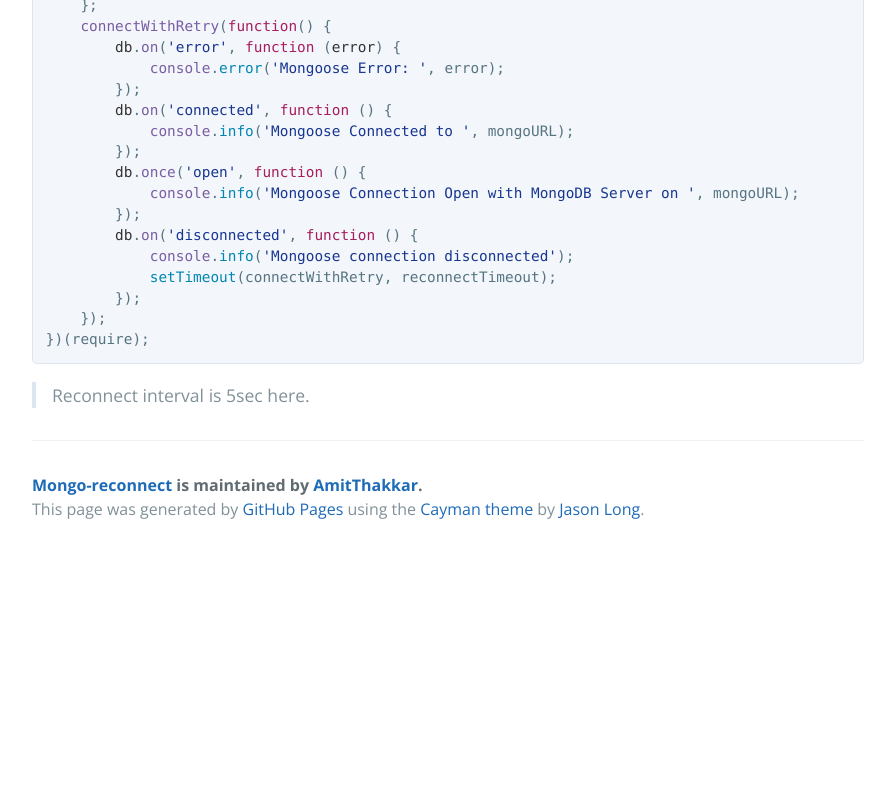
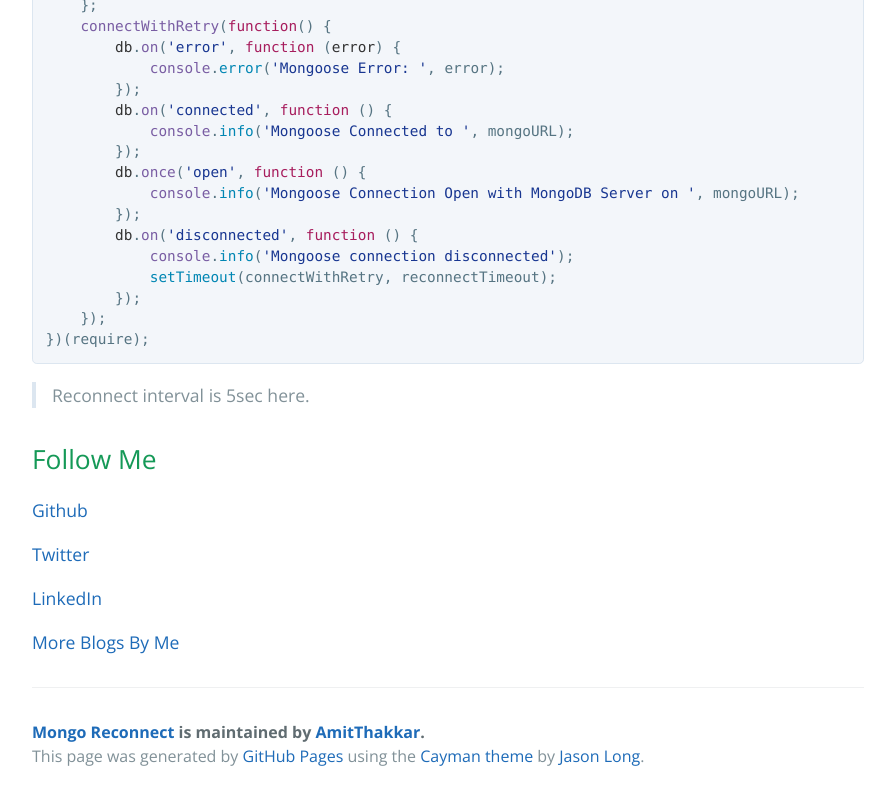
Before and after one commit to AmitThakkar/mongo-reconnect, a plain HTML site: page index.html in a window 1280 px wide. Shown: the part 1115-1915 px from the top of the page, without its empty margins (192-1087 px from the left). Before the commit the page ends 1668 px from the top, so only its background shows below. Drawn offline with nearby package versions, Linux system fonts and the light colour scheme.

Commit message:
Create gh-pages branch via GitHub

```diff
--- a/index.html
+++ b/index.html
@@ -2,7 +2,7 @@
 <html lang="en-us">
   <head>
     <meta charset="UTF-8">
-    <title>Mongo-reconnect by AmitThakkar</title>
+    <title>Mongo Reconnect by AmitThakkar</title>
     <meta name="viewport" content="width=device-width, initial-scale=1">
     <link rel="stylesheet" type="text/css" href="stylesheets/normalize.css" media="screen">
     <link href='https://fonts.googleapis.com/css?family=Open+Sans:400,700' rel='stylesheet' type='text/css'>
@@ -11,7 +11,7 @@
   </head>
   <body>
     <section class="page-header">
-      <h1 class="project-name">Mongo-reconnect</h1>
+      <h1 class="project-name">Mongo Reconnect</h1>
       <h2 class="project-tagline">This is a demo repository which shows how to reconnect with MongoDB Server with NodeJS.</h2>
       <a href="https://github.com/AmitThakkar/mongo-reconnect" class="btn">View on GitHub</a>
       <a href="https://github.com/AmitThakkar/mongo-reconnect/zipball/master" class="btn">Download .zip</a>
@@ -71,8 +71,19 @@ MongoDB Server will up again, it will automatically connect to <strong>MongoDB</
 <p>Reconnect interval is 5sec here.</p>
 </blockquote>
 
+<h2>
+<a id="follow-me" class="anchor" href="#follow-me" aria-hidden="true"><span aria-hidden="true" class="octicon octicon-link"></span></a>Follow Me</h2>
+
+<p><a href="https://github.com/AmitThakkar">Github</a></p>
+
+<p><a href="https://twitter.com/amit_thakkar01">Twitter</a></p>
+
+<p><a href="https://in.linkedin.com/in/amitthakkar01">LinkedIn</a></p>
+
+<p><a href="http://amitthakkar.github.io/">More Blogs By Me</a></p>
+
       <footer class="site-footer">
-        <span class="site-footer-owner"><a href="https://github.com/AmitThakkar/mongo-reconnect">Mongo-reconnect</a> is maintained by <a href="https://github.com/AmitThakkar">AmitThakkar</a>.</span>
+        <span class="site-footer-owner"><a href="https://github.com/AmitThakkar/mongo-reconnect">Mongo Reconnect</a> is maintained by <a href="https://github.com/AmitThakkar">AmitThakkar</a>.</span>
 
         <span class="site-footer-credits">This page was generated by <a href="https://pages.github.com">GitHub Pages</a> using the <a href="https://github.com/jasonlong/cayman-theme">Cayman theme</a> by <a href="https://twitter.com/jasonlong">Jason Long</a>.</span>
       </footer>
```
Also changed, not shown: params.json (+2 -2 lines).
